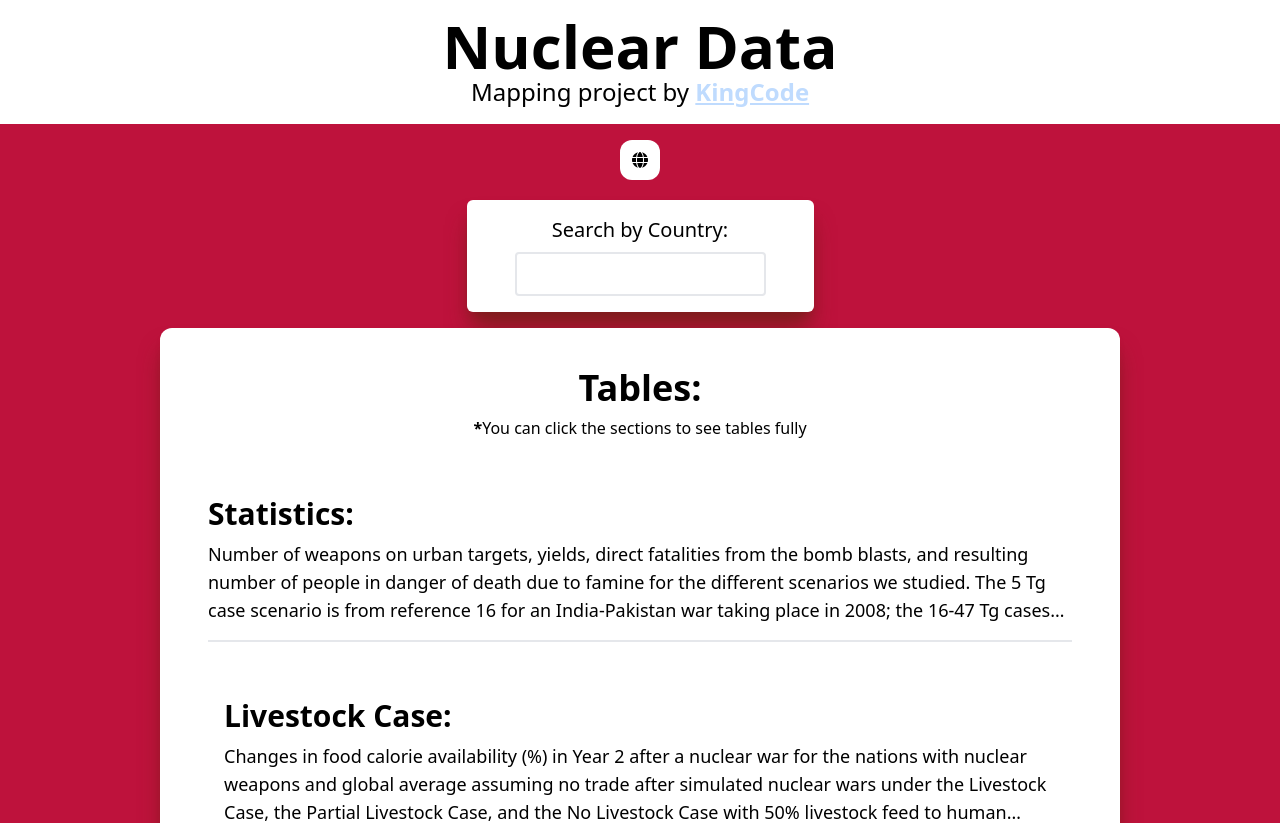
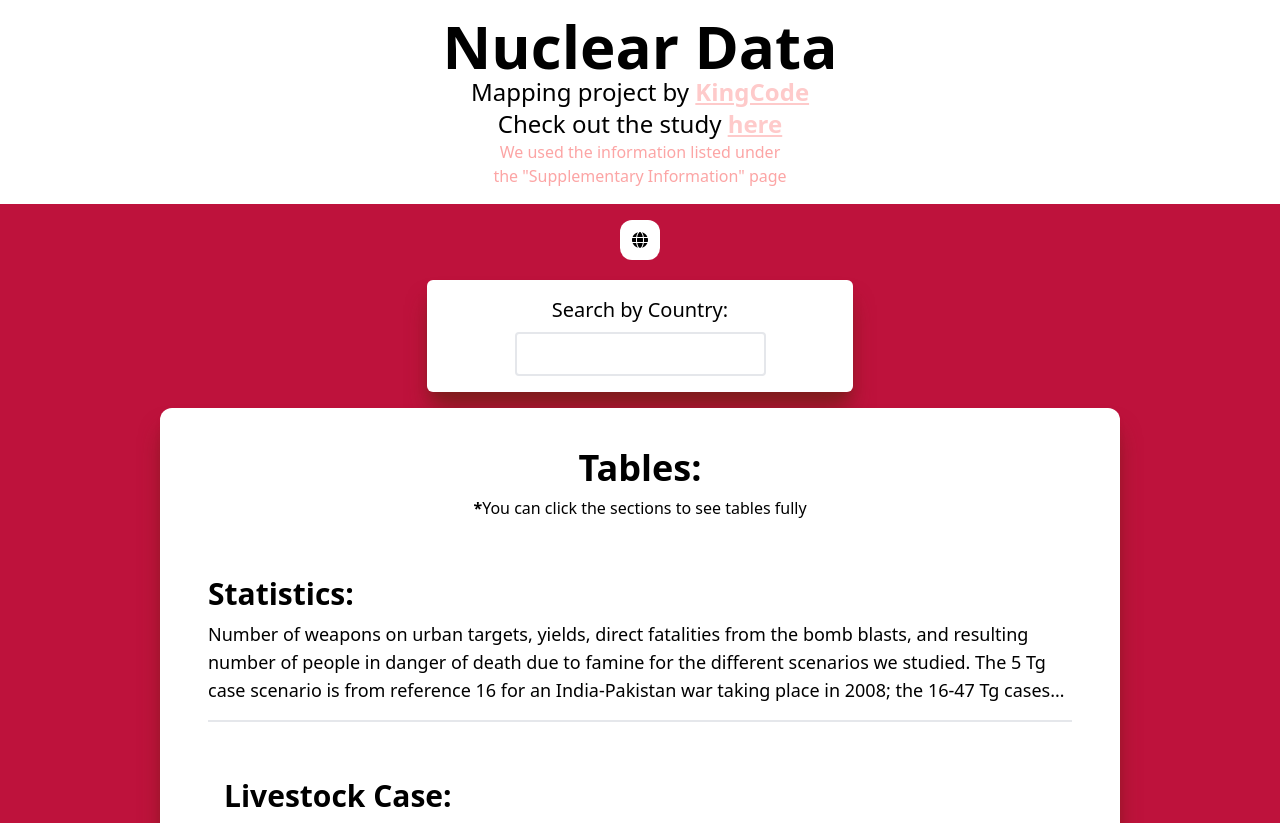
Before and after one commit to KDW1/NuclearMapping, a Next.js app: page / in a window 1280 px wide. Shown: the top 823 px of the page. Built offline with nearby package versions, Linux system fonts and the light colour scheme.

Commit message:
Adding more info

```diff
--- a/components/SearchBar.js
+++ b/components/SearchBar.js
@@ -7,11 +7,16 @@ import Link from "next/link";
 import reactStringReplace from "react-string-replace";
 
 export default function SearchBar() {
+  const WAIT_TIME = 500;
   const [query, setQuery] = useState("");
   const [loading, setLoading] = useState(false);
   const [matchesQuery, setMatchesQuery] = useState([]);
   const [cutoff, setCutoff] = useState(8);
   const router = useRouter();
+
+  useEffect(() => {
+    setLoading(false);
+  }, []);
 
   useEffect(() => {
     console.log("Query: ", query);
@@ -22,7 +27,6 @@ export default function SearchBar() {
         let country = countries[i][0];
         // console.log(country)
         if (matching.length >= cutoff) {
-
           matching.push("...");
           break;
         }
@@ -48,18 +52,22 @@ export default function SearchBar() {
   }, [query]);
 
   return (
-    <div className="px-12 mb-2 py-4 shadow-xl shadow-shade relative bg-white w-min min-w-max mx-auto rounded-md mt-4  hover:-translate-y-2 ease-in-out transition duration-300">
+    <div className="px-12 mb-2 py-4 shadow-xl shadow-shade relative bg-white w-11/12 md:w-2/3 lg:w-1/3 mx-auto rounded-md mt-4  hover:-translate-y-2 ease-in-out transition duration-300">
       <form
         className="mx-auto w-min"
         onSubmit={(e) => {
+          setLoading(true);
           e.preventDefault();
           console.log("Country: ", query);
           setQuery("");
-          router.push(
-            `/country/${
-              matchesQuery.length == 1 ? matchesQuery[0].country : query
-            }`
-          ); //Depending on how many results r up we either pass their query or the one match
+          setTimeout(() => {
+            router.push(
+              `/country/${
+                matchesQuery.length == 1 ? matchesQuery[0].country : query
+              }`
+            ); //Depending on how many results r up we either pass their query or the one match
+            setLoading(false);
+          }, WAIT_TIME);
         }}
       >
         <label
@@ -69,12 +77,12 @@ export default function SearchBar() {
           {!loading ? (
             "Search by Country:"
           ) : (
-            <div className="">
+            <div>
               <FontAwesomeIcon
                 className="w-5 h-5 mr-2 text-red-300 my-auto animate-spin"
                 icon={faSpinner}
               ></FontAwesomeIcon>
-              Finding Country
+              <span className="animate-bounce">Finding Country</span>
             </div>
           )}
         </label>
@@ -88,12 +96,19 @@ export default function SearchBar() {
           type="text"
         />
       </form>
-      <div className="flex flex-col space-y-2">
+      <div className="flex flex-col overflow-y-auto max-h-44 space-y-2">
         {matchesQuery.map((matching, i) => (
-          <button className={`${i != cutoff ? "mt-2" : ""}`} key={`button${matching.country ?? "Default"}`}
+          <button
+            className={`${i != cutoff ? "mt-2" : ""}`}
+            key={`button${matching.country ?? "Default"}`}
             onClick={() => {
               setQuery("");
-              if(matching.country) router.push(`/country/${matching.country}`);
+              setLoading(true);
+              setTimeout(() => {
+                if (matching.country)
+                  router.push(`/country/${matching.country}`);
+                setLoading(false);
+              }, WAIT_TIME); //Make it seem like its loading
             }}
           >
             <div className="hover:bg-gray-100 rounded px-2 py-1 bg-white duration-300 transition">
--- a/pages/country/[country].js
+++ b/pages/country/[country].js
@@ -206,7 +206,7 @@ export default function Page({population, country, tables}) {
         ))}
         </>
         :
-            <p className="text-center text-3xl mt-4 font-bold relative text-white">Sorry, the country {country} {"isn't"} listed...</p>
+            <p className="text-center text-3xl mt-4 font-bold relative text-white">Sorry, the country "{country}" {"isn't"} listed...</p>
         }
         </>
     )
--- a/pages/index.js
+++ b/pages/index.js
@@ -18,7 +18,9 @@ export default function Home() {
         </Link>
         <div className="text-center">
             <p className="text-2xl text-center inline">Mapping project by </p>
-            <Link className="text-2xl font-bold text-blue-200 underline hover:text-blue-500 transition-all duration-300" href="https://kingcode.dev">KingCode</Link>
+            <Link className="text-2xl font-bold text-red-200 underline hover:text-red-500 transition-all duration-300" href="https://kingcode.dev">KingCode</Link>
+            <p className="text-2xl">Check out the study <Link className='font-bold text-red-200 underline hover:text-red-500 transition-all duration-300' href={"https://www.nature.com/articles/s43016-022-00573-0"}>here</Link></p>
+            <p className="text-base w-1/4 mx-auto text-red-300">We used the information listed under the "Supplementary Information" page</p>
         </div>
     </div>
     <div className="mx-auto w-min min-w-max my-4">
```
